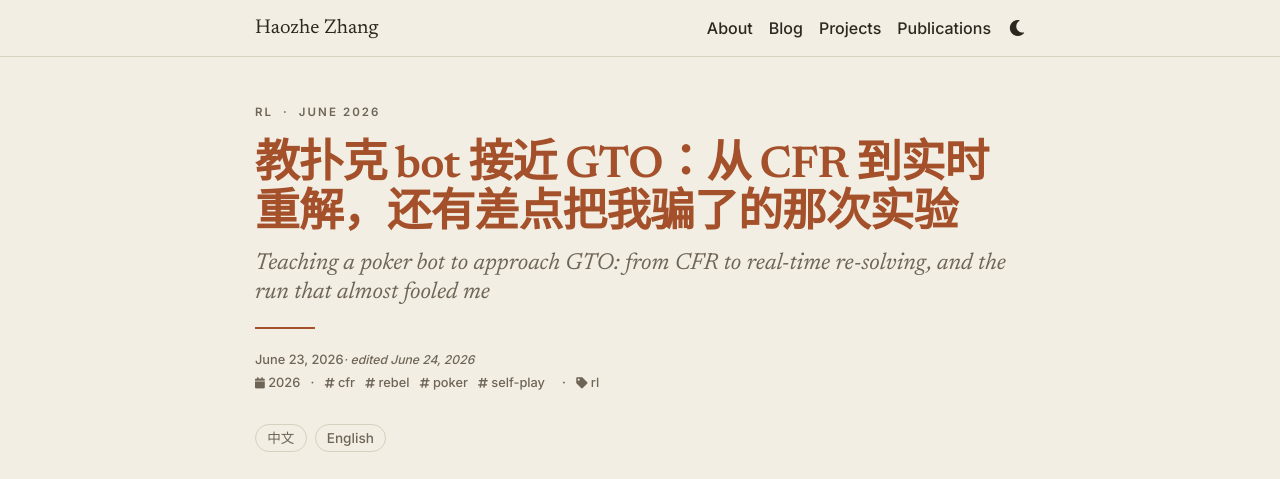
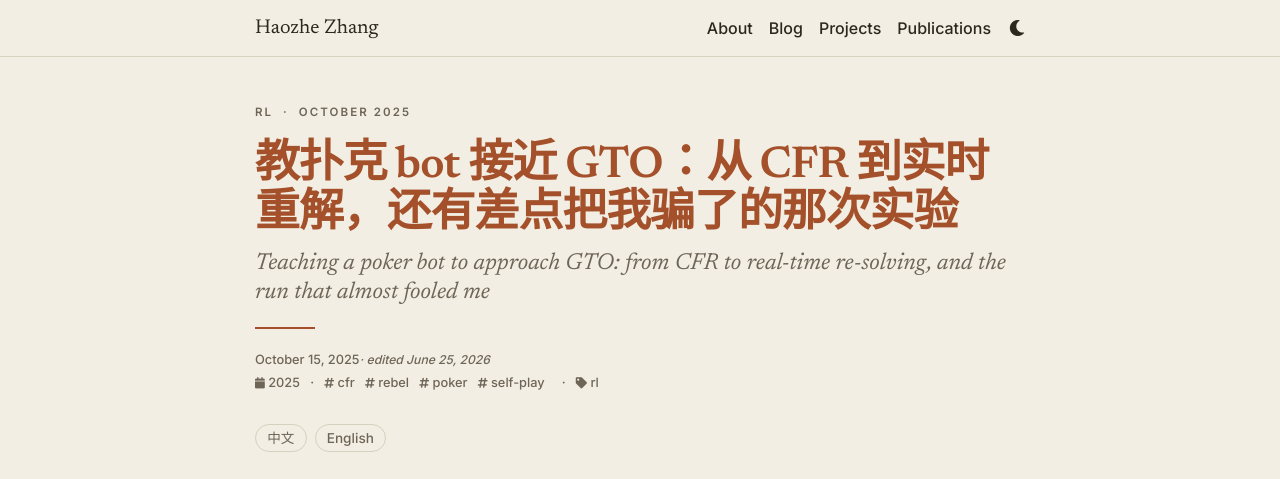
Before and after one commit to HaozheZhang6/HaozheZhang6.github.io, a Jekyll site: the page built from _posts/2025-10-15-poker-rebel.md, in a window 1280 px wide and 900 px high. Shown: the top 479 px of the window. Built offline with Jekyll 4.4.1, drawn with Linux system fonts in a browser that asks for light colours; a style sheet for code colours, icons or effects is not loaded.

Commit message:
Poker post: backdate publish to 2025-10, mark updated 2026-06

```diff
--- a/_posts/2026-06-23-poker-rebel.md
+++ b/_posts/2025-10-15-poker-rebel.md
@@ -1,12 +1,12 @@
 ---
 layout: post
 title: "教扑克 bot 接近 GTO：从 CFR 到实时重解，还有差点把我骗了的那次实验 / Teaching a poker bot to approach GTO: from CFR to real-time re-solving, and the run that almost fooled me"
-date: 2026-06-23
+date: 2025-10-15
 description: 一个业余 side project——用自对弈把德州扑克 bot 推向 GTO（CFR → R-NaD → ReBeL 实时重解 → 多人局），以及在 Slumbot 上几乎下错结论的方差教训
 tags: [cfr, rebel, poker, self-play]
 categories: [rl]
 notion_id: 38858ac4-b0ac-810c-a15f-e88301b0506b
-last_updated: 2026-06-24
+last_updated: 2026-06-25
 bilingual: true
 ---
 
```
